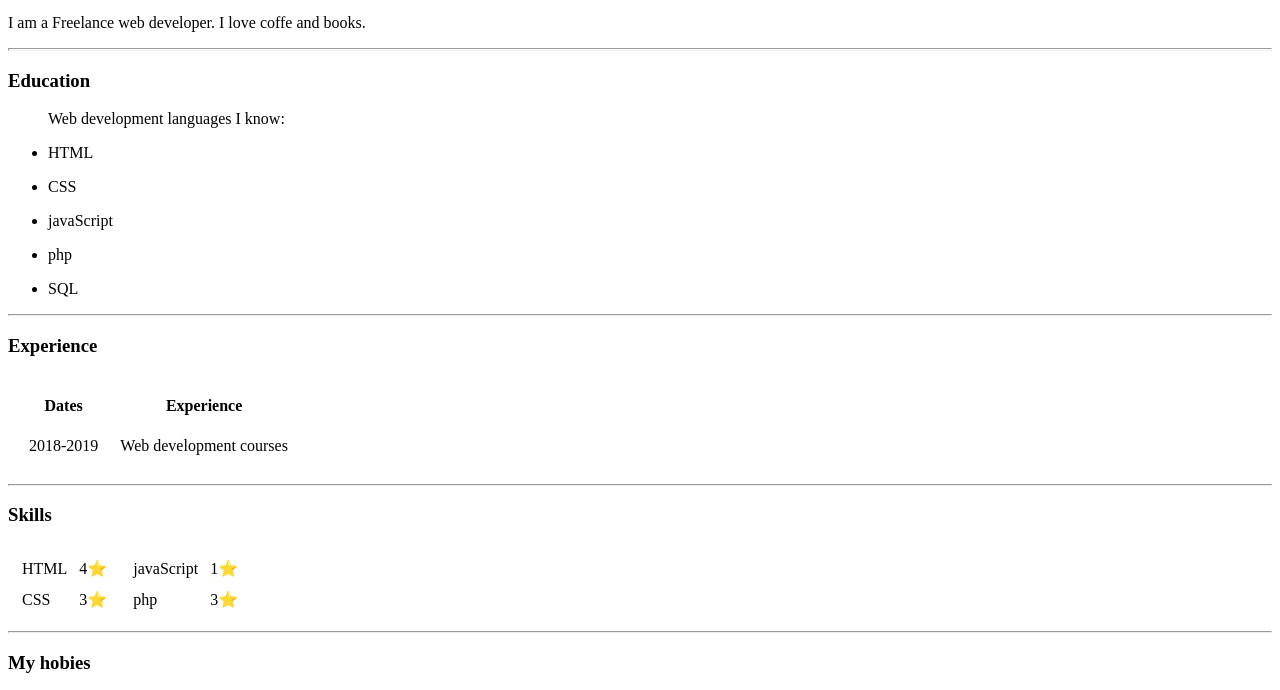
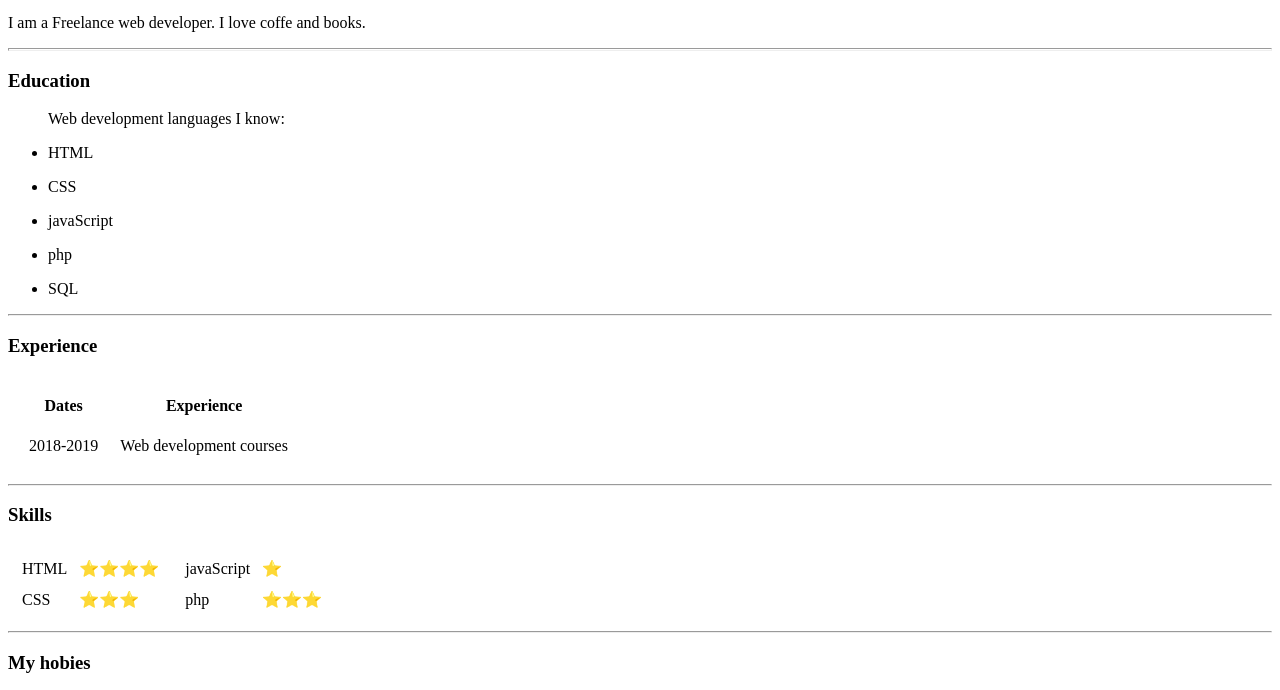
Before and after one commit to PatrikCesnek/cv, a plain HTML site: page index.html in a window 1280 px wide. Shown: the part 100-790 px from the top of the page. Drawn offline with Linux system fonts and the light colour scheme.

Commit message:
Update index.html

```diff
--- a/index.html
+++ b/index.html
@@ -39,11 +39,11 @@
                 <td><table cellspacing="10">
                         <tr>
                             <td>HTML</td>
-                            <td>4⭐️</td>
+                            <td>⭐️⭐️⭐️⭐️</td>
                         </tr>
                         <tr>
                             <td>CSS</td>
-                            <td>3⭐️</td>
+                            <td>⭐️⭐️⭐️</td>
                         </tr>
 
                     </table></td>
@@ -52,11 +52,11 @@
 
                                 <tr>
                                     <td>javaScript</td>
-                                    <td>1⭐️</td>
+                                    <td>⭐️</td>
                                 </tr>
                                 <tr>
                                     <td>php</td>
-                                    <td>3⭐️</td>
+                                    <td>⭐️⭐️⭐️</td>
                                 </tr>
 
                             </table>
```
